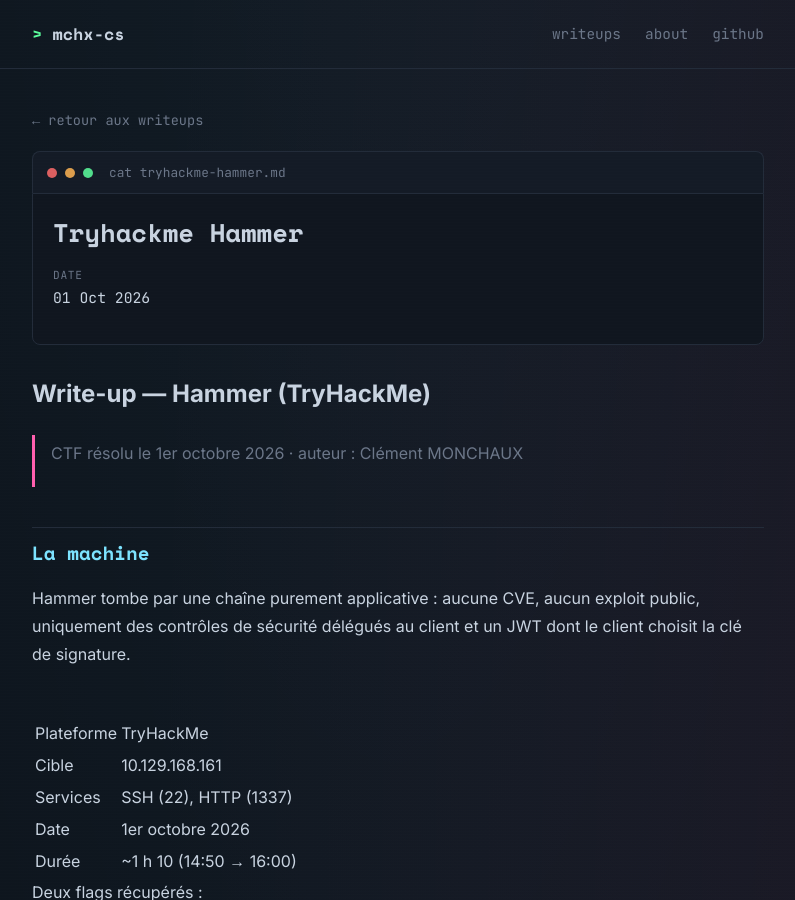
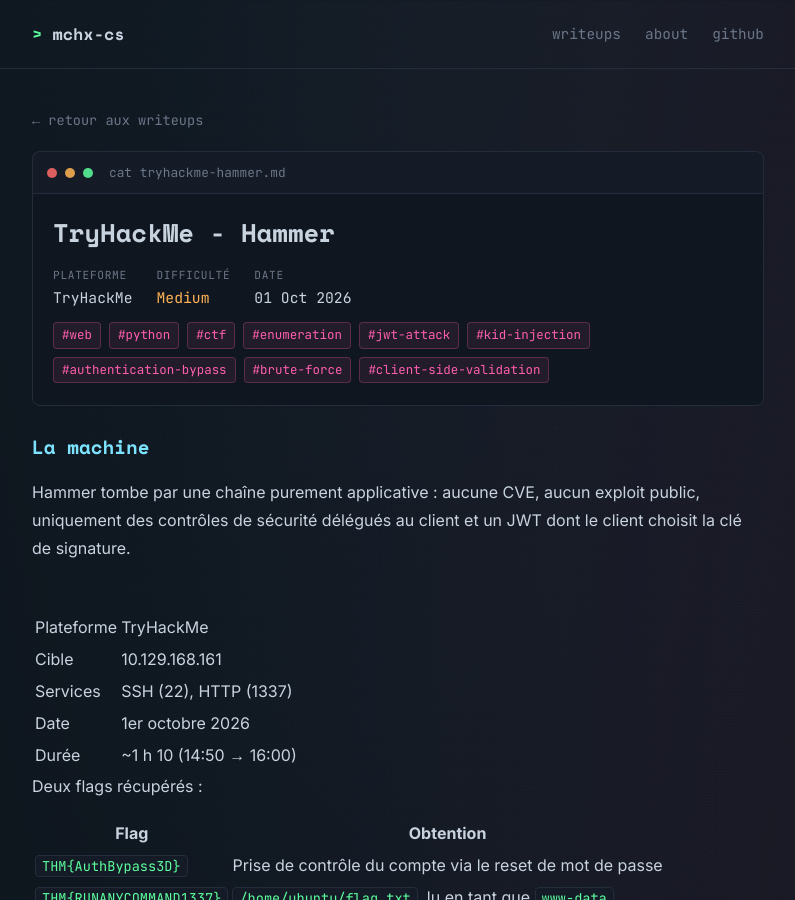
Before and after one commit to mchx-cs/mchx-cs.github.io, a Jekyll site: the page built from _posts/2026-10-01-tryhackme-hammer.md, in a window 1280 px wide and 900 px high. Shown: the whole window, without its empty margins (242-1037 px from the left). Built offline with Jekyll 4.4.1, drawn with Linux system fonts in a browser that asks for light colours.

Commit message:
Add front matter to Hammer write-up
Updated front matter and metadata for the Hammer write-up.

```diff
--- a/_posts/2026-10-01-tryhackme-hammer.md
+++ b/_posts/2026-10-01-tryhackme-hammer.md
@@ -1,6 +1,9 @@
-# Write-up — Hammer (TryHackMe)
-
-> CTF résolu le 1er octobre 2026 · auteur : Clément MONCHAUX
+---
+title: "TryHackMe - Hammer"
+platform: "TryHackMe"
+difficulty: "Medium"
+tags: [web, python, ctf, enumeration, jwt-attack, kid-injection, authentication-bypass, brute-force, client-side-validation]
+---
 
 ## La machine
 
```
